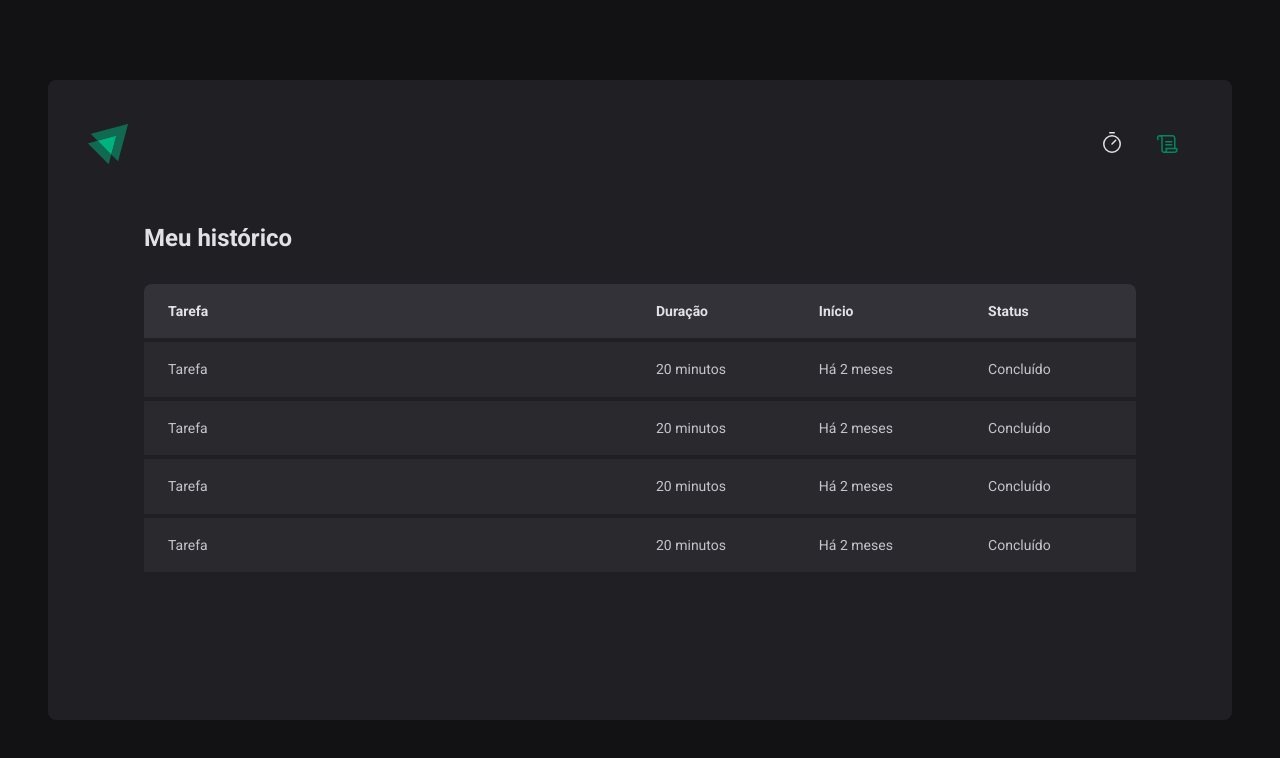
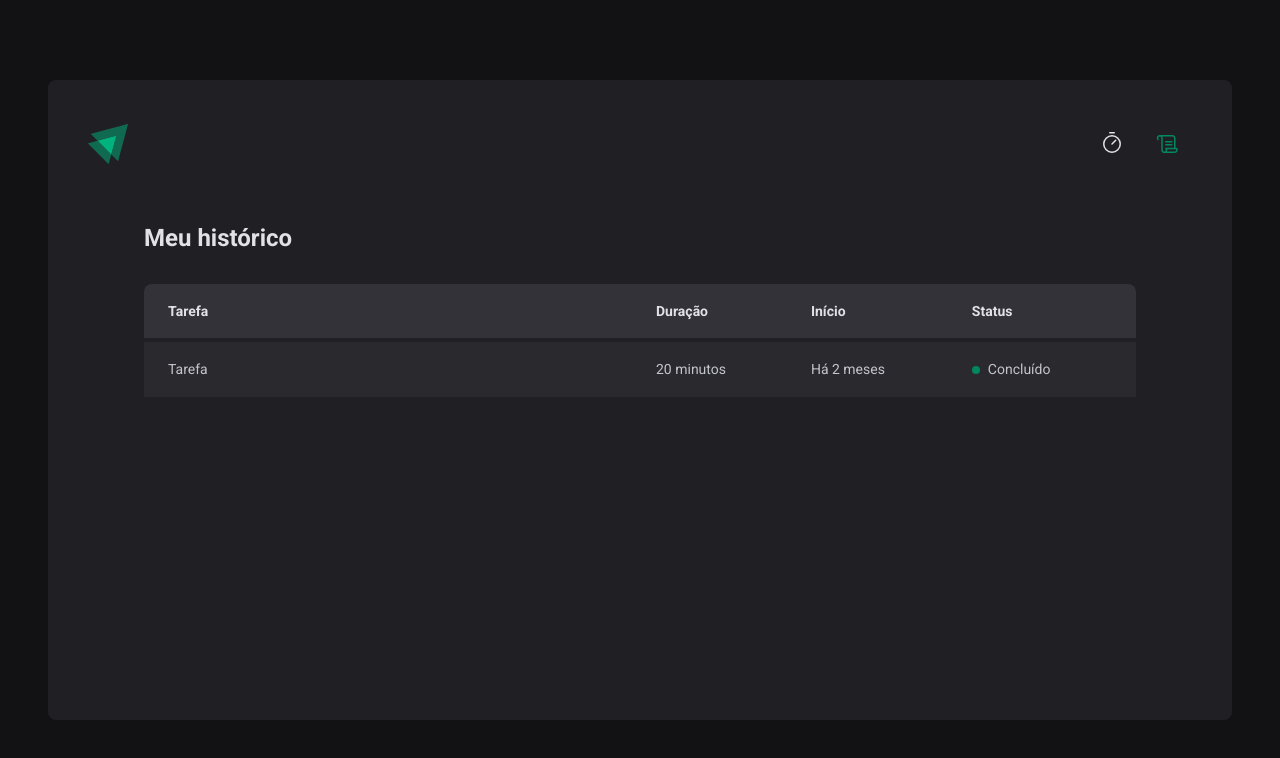
Before and after one commit to mtheusbrito/timer, a React (Vite) app: page /history in a window 1280 px wide. Shown: the top 758 px of the page. Built offline with nearby package versions, Linux system fonts and the light colour scheme.

Commit message:
Componente: Status

```diff
--- a/src/pages/History/index.tsx
+++ b/src/pages/History/index.tsx
@@ -1,5 +1,5 @@
 import React from 'react'
-import { HistoryContainer, HistoryList } from './styles'
+import { HistoryContainer, HistoryList, Status } from './styles'
 
 const History: React.FC = () => {
   return (
@@ -20,25 +20,9 @@
               <td>Tarefa</td>
               <td>20 minutos</td>
               <td>Há 2 meses</td>
-              <td>Concluído</td>
-            </tr>
-            <tr>
-              <td>Tarefa</td>
-              <td>20 minutos</td>
-              <td>Há 2 meses</td>
-              <td>Concluído</td>
-            </tr>
-            <tr>
-              <td>Tarefa</td>
-              <td>20 minutos</td>
-              <td>Há 2 meses</td>
-              <td>Concluído</td>
-            </tr>
-            <tr>
-              <td>Tarefa</td>
-              <td>20 minutos</td>
-              <td>Há 2 meses</td>
-              <td>Concluído</td>
+              <td>
+                <Status statusColor="green">Concluído</Status>
+              </td>
             </tr>
           </tbody>
         </table>
--- a/src/pages/History/styles.ts
+++ b/src/pages/History/styles.ts
@@ -60,3 +60,26 @@
     }
   }
 `
+const STATUS_COLORS = {
+  yellow: 'yellow-500',
+  green: 'green-500',
+  red: 'red-500',
+  gray: 'gray-500',
+} as const
+interface StatusProps {
+  statusColor: keyof typeof STATUS_COLORS
+}
+export const Status = styled.span<StatusProps>`
+  display: flex;
+  align-items: center;
+  gap: 0.5rem;
+
+  &::before {
+    content: '';
+    width: 0.5rem;
+    height: 0.5rem;
+    border-radius: 999px;
+    background-color: ${(props) =>
+      props.theme[STATUS_COLORS[props.statusColor]]};
+  }
+`
```
